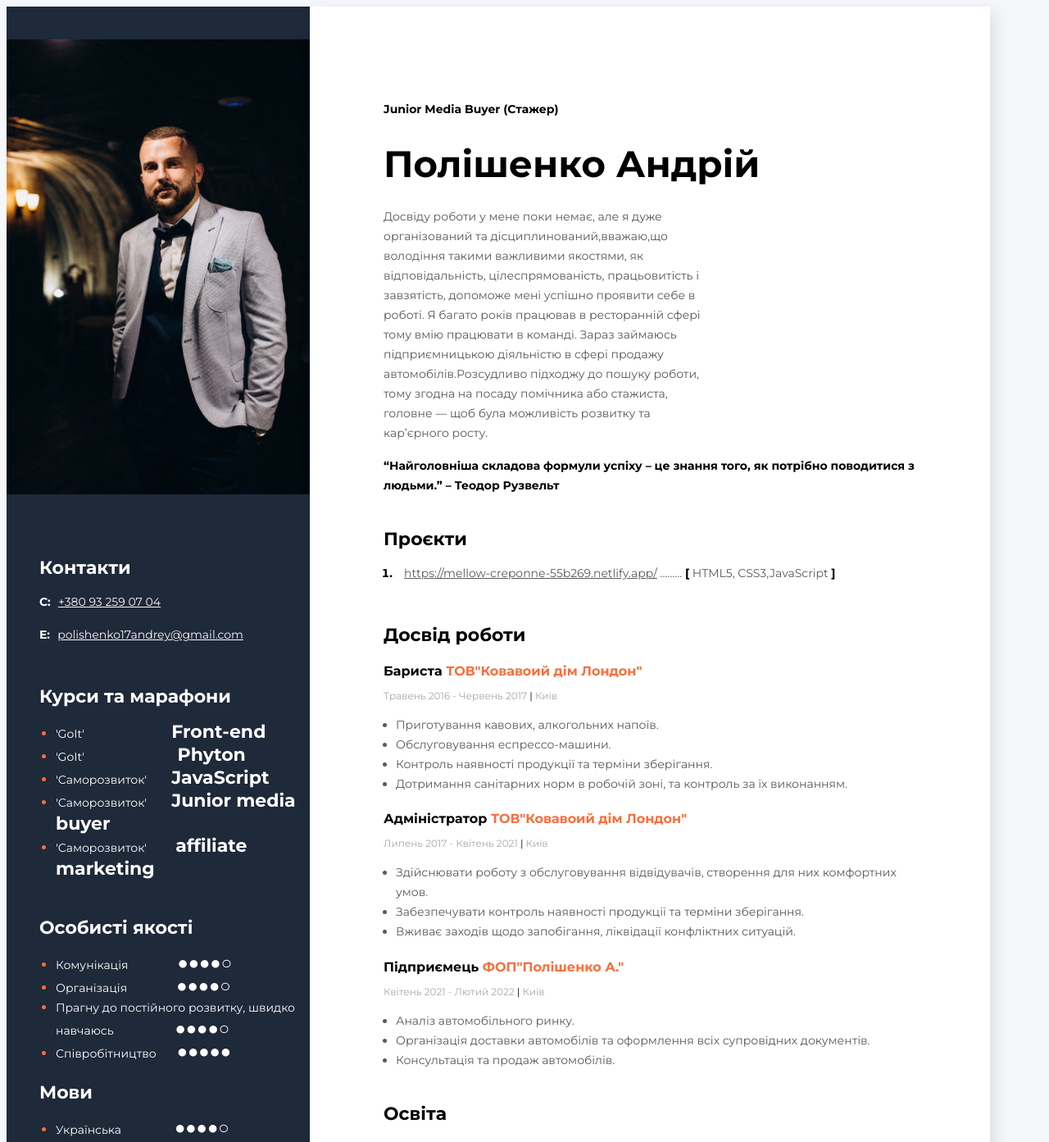
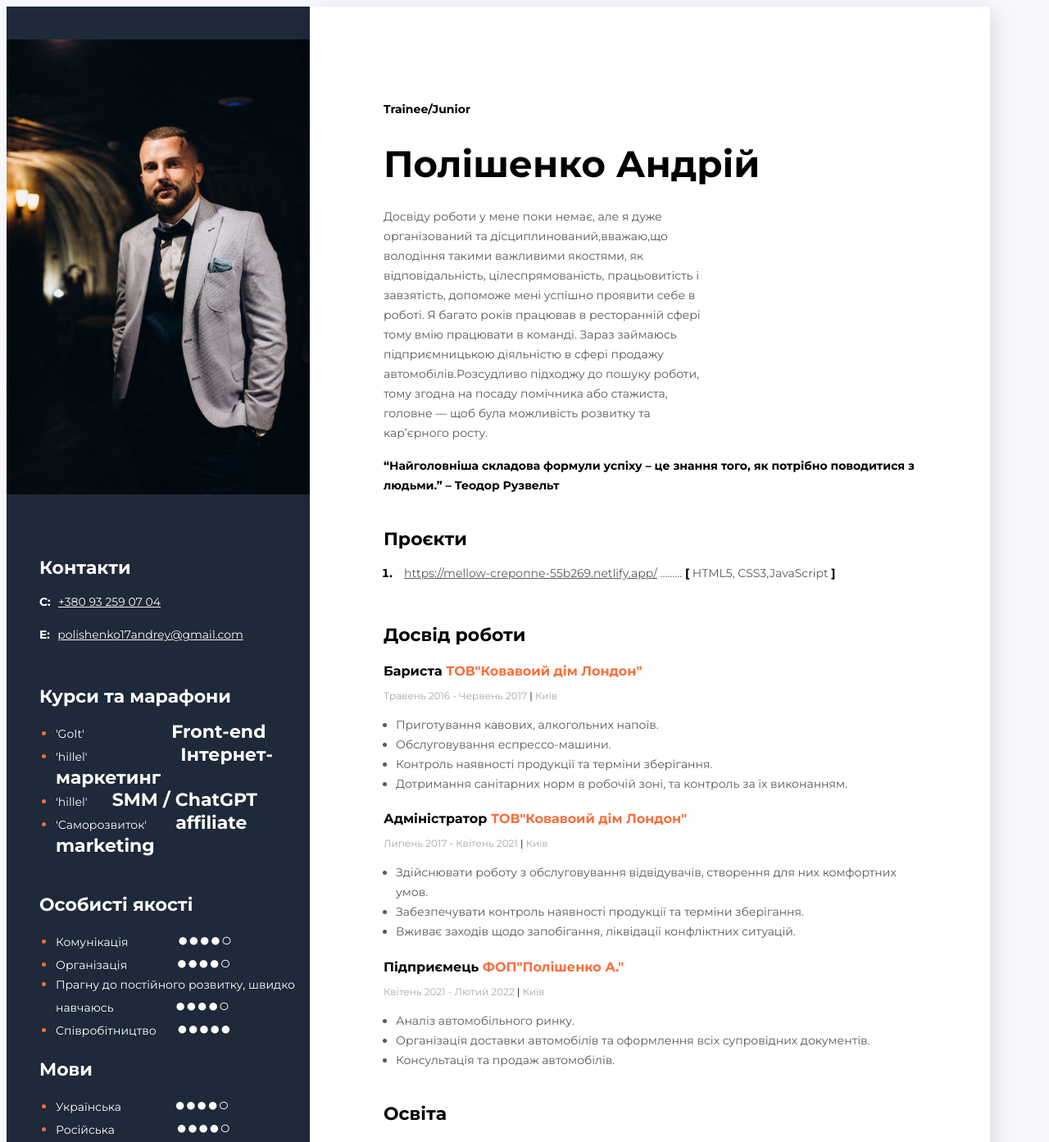
Before and after one commit to Andrii117/site, a plain HTML site: page index.html in a window 1280 px wide. Shown: the top 1393 px of the page at 82% size. Drawn offline with Linux system fonts and the light colour scheme.

Commit message:
Update index.html

```diff
--- a/index.html
+++ b/index.html
@@ -30,7 +30,7 @@ height="0" width="0" style="display:none;visibility:hidden"></iframe></noscript>
 <div class="main_content">
     <!--about user-->
     <div class="about_user">
-        <h2 class="about-position">Junior Media Buyer (Стажер)</h2>
+        <h2 class="about-position">Trainee/Junior</h2>
 
         <h1 class="about-name">Полішенко Андрій</h1>
 
@@ -120,9 +120,8 @@ height="0" width="0" style="display:none;visibility:hidden"></iframe></noscript>
         <h3 class="sidebar-title">Курси та марафони</h3>
         <ul class="tech-skills-list">
             <li class="tech-skills-item"> <span class="tech-skills-text">'GoIt'</span><span class="scyle-HTML5">  Front-end</span></li>
-            <li class="tech-skills-item"> <span class="tech-skills-text">'GoIt' </span><span class="scyle-CSS3">Phyton</span></li>
-            <li class="tech-skills-item"> <span class="tech-skills-text">'Саморозвиток'</span><span class="scyle-GIT">JavaScript</span></li>
-            <li class="tech-skills-item"> <span class="tech-skills-text">'Саморозвиток'</span><span class="scyle-WebPack">Junior media buyer</span></li>
+            <li class="tech-skills-item"> <span class="tech-skills-text">'hillel' </span><span class="scyle-CSS3">Інтернет-маркетинг</span></li>
+            <li class="tech-skills-item"> <span class="tech-skills-text">'hillel'</span><span class="scyle-GIT">SMM / ChatGPT</span></li>
             <li class="tech-skills-item"> <span class="tech-skills-text">'Саморозвиток'</span><span class="scyle-JavaScript">affiliate marketing</span></li>
         </ul>
     </div>
```
